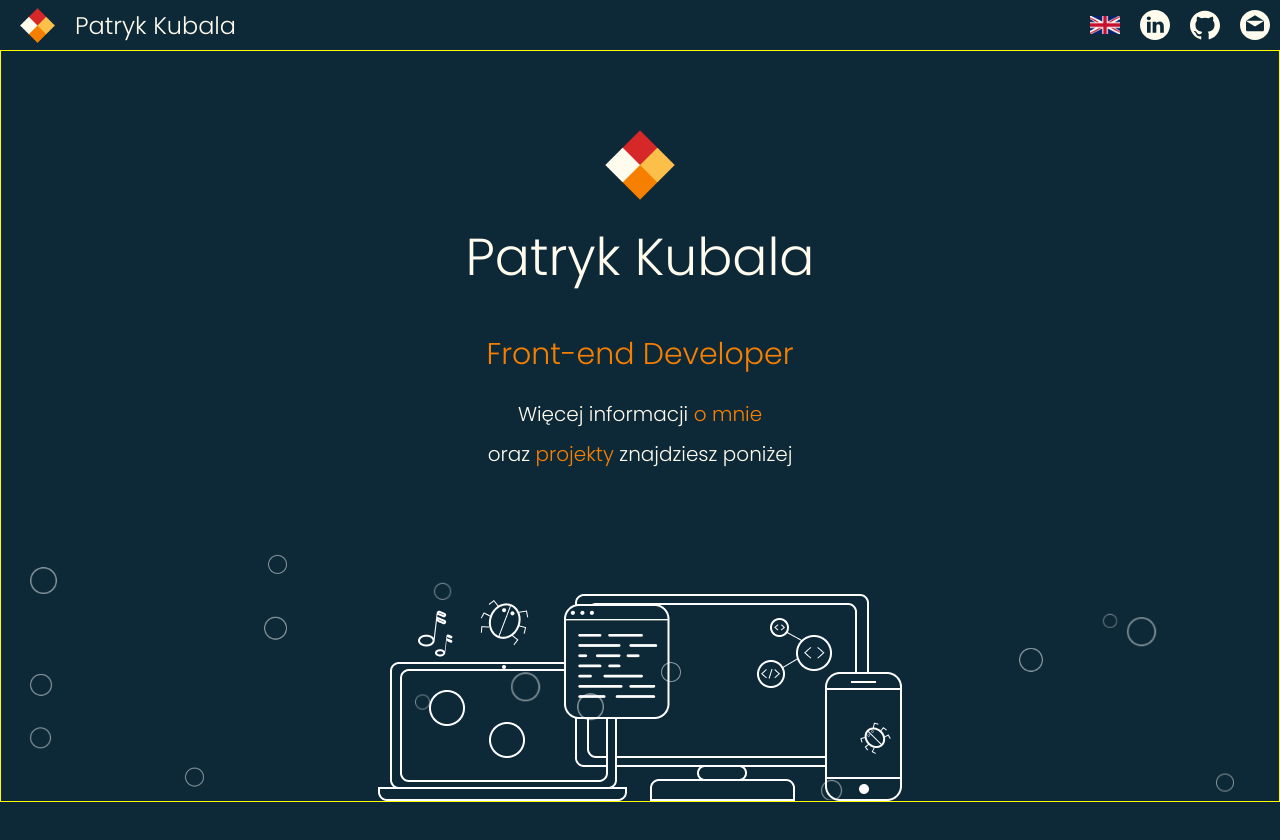
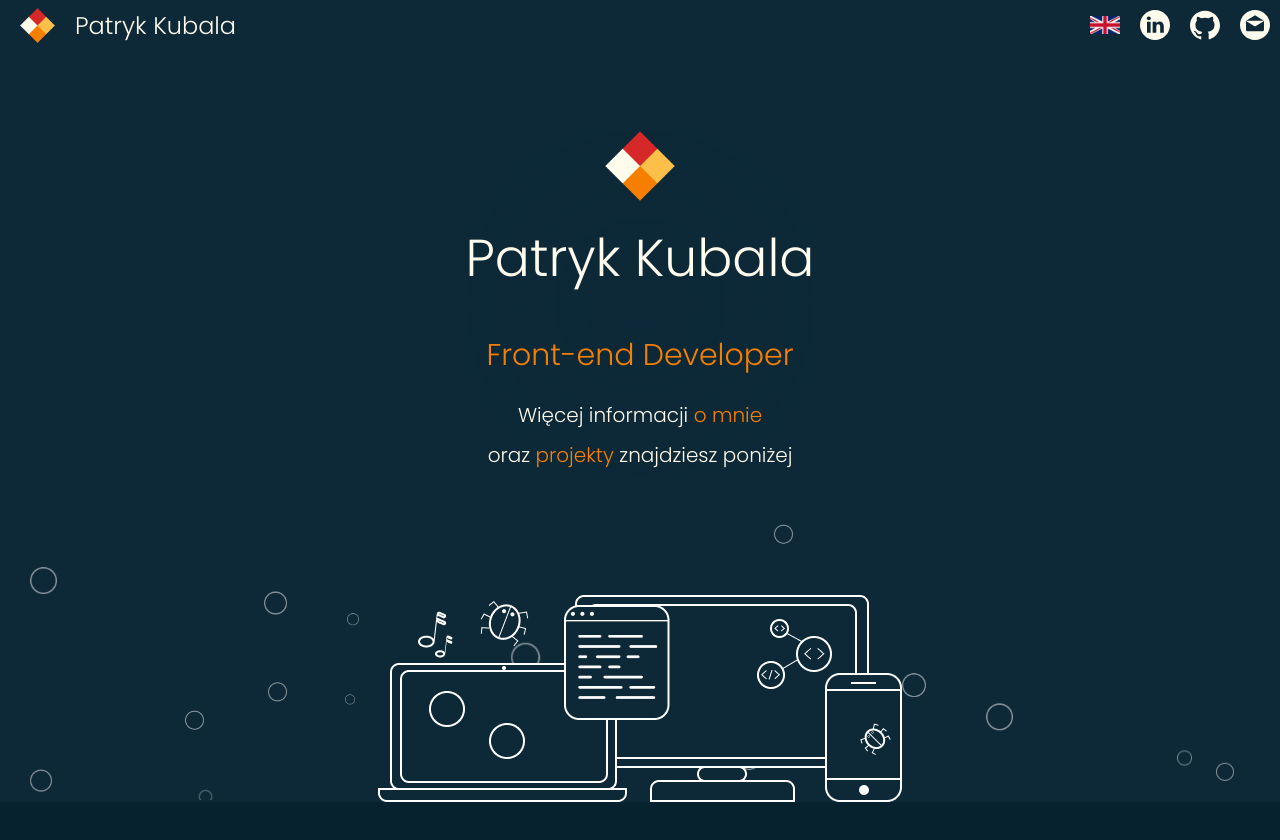
Before and after one commit to patkub2/portfolio, a React (Create React App) app: page / in a window 1280 px wide. Shown: the top 840 px of the page. Built offline with nearby package versions, Linux system fonts and the light colour scheme.

Commit message:
background for text for working snow effect

```diff
--- a/src/components/Main.js
+++ b/src/components/Main.js
@@ -1,16 +1,17 @@
 import React from "react";
 import styled from "styled-components";
 import MainText from "./MainText";
-import Snow from "./Snow";
-import comp from "../img/camp.png";
+import comp from "../img/comp2.png";
 
 const MainContainer = styled.div`
-  border: 1px solid yellow; /* RED*/
+  /*border: 1px solid yellow; /* RED*/
   min-height: 94vh;
   display: flex;
   align-items: center;
   justify-content: flex-end;
   flex-flow: column wrap;
+  z-index: 9;
+  position: relative;
 `;
 
 function Main() {
--- a/src/components/MainText.js
+++ b/src/components/MainText.js
@@ -9,6 +9,14 @@ const MainTextContainer = styled.div`
   justify-content: center;
   margin-bottom: 15vh;
   flex-flow: column wrap;
+  z-index: 9;
+  position: relative;
+  background: radial-gradient(
+    62% 62% at 50.05% 50%,
+    ${({ theme }) => theme.colors.dark} 1.56%,
+    rgba(13, 41, 56, 0.851852) 83.85%,
+    rgba(13, 41, 56, 0) 100%
+  );
 `;
 
 const Title = styled.p`
--- a/src/components/Snow.js
+++ b/src/components/Snow.js
@@ -25,7 +25,7 @@ const SnowFlake = styled.p`
       opacity: 0.5;
     }
 
-    90% {
+    95% {
       opacity: 0.5;
     }
     100% {
@@ -63,7 +63,7 @@ class Snow extends React.Component {
       let style = {
         animationDelay,
       };
-      return <Snowflake key={i} id={i} style={style} />;
+      return <Snowflake key={i + Math.random()} id={i} style={style} />;
     });
   };
 
--- a/src/components/Space.js
+++ b/src/components/Space.js
@@ -1,6 +1,7 @@
 import styled from "styled-components";
 const Space = styled.nav`
   height: 1000px;
+  background-color: ${({ theme }) => theme.colors.darker};
 `;
 
 export default Space;
```
